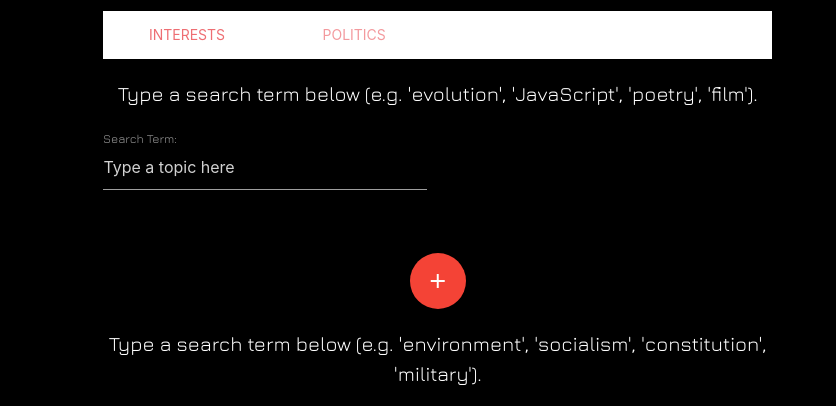
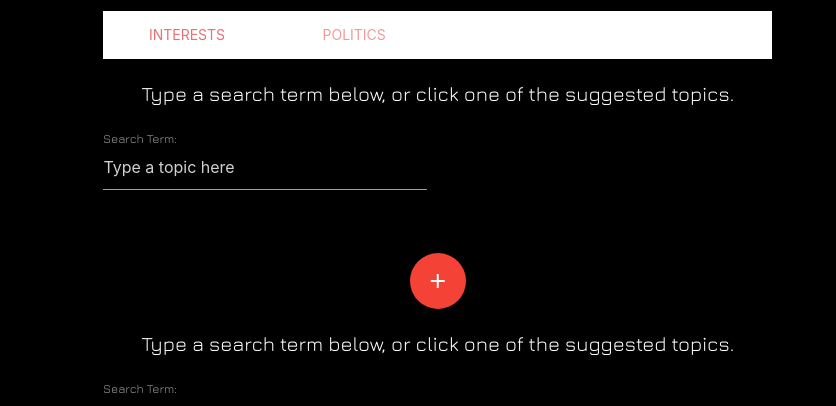
Before and after one commit to Doppelganger-App/Doppelganger, a website: page public/user_page_design.html in a window 1280 px wide. Shown: the part 147-553 px from the top of the page, 0-836 px from the left. Drawn offline with nearby package versions, Linux system fonts and the light colour scheme; a web font is replaced by a local one.

Commit message:
wording change

```diff
--- a/public/user_page_design.html
+++ b/public/user_page_design.html
@@ -54,7 +54,7 @@
                   </ul>
                 </div>
                     <div id="interests" class="col s12">
-                    <p class="instr">Type a search term below (e.g. 'evolution', 'JavaScript', 'poetry', 'film').</p>
+                    <p class="instr">Type a search term below, or click one of the suggested topics.</p>
                         <div class="row">
                             <form class="col s12">
                               <div class="row">
@@ -72,7 +72,7 @@
                     </div>
 
                     <div id="politics" class="col s12">
-                        <p class="instr">Type a search term below (e.g. 'environment', 'socialism', 'constitution', 'military').</p>
+                        <p class="instr">Type a search term below, or click one of the suggested topics.</p>
                         <div class="row">
                             <form class="col s12">
                               <div class="row">
```
